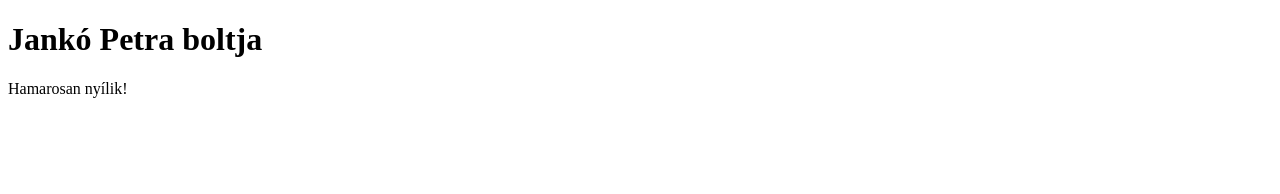
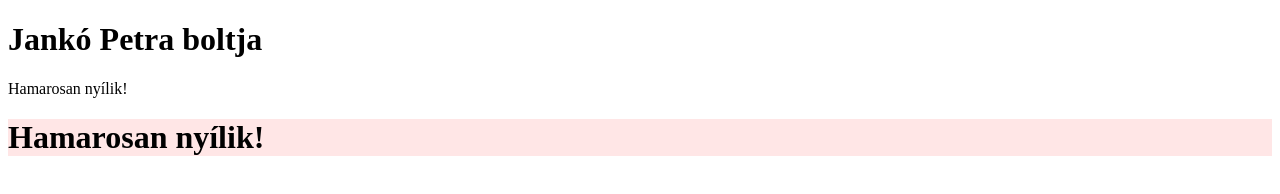
Before and after one commit to Janko-Petra/Shop., a plain HTML site: page index.html in a window 1280 px wide. Drawn offline with Linux system fonts and the light colour scheme.

Commit message:
Update index.html

```diff
--- a/index.html
+++ b/index.html
@@ -7,7 +7,7 @@
 
 <h1>Jankó Petra boltja</h1>
 <p>Hamarosan nyílik!</p>
-<h1 style="background-color: #ffe6e6">
+<h1 style="background-color: #ffe6e6;">Hamarosan nyílik!</h1>
 
 </body>
 </html>
```
